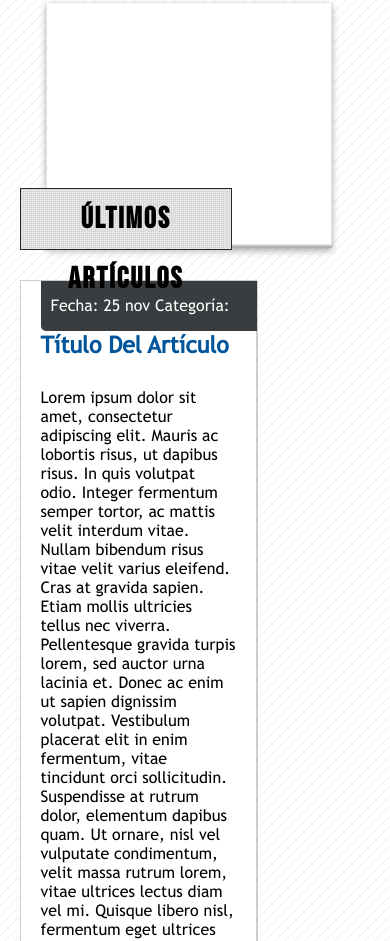
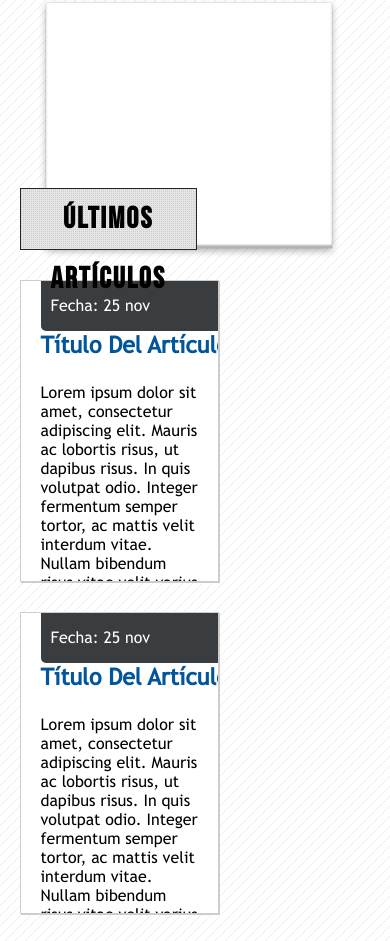
Before and after one commit to simpleandkleean/pagina-web-curso-CSS, a plain HTML site: page proyecto CSS 2/index.html in a window 390 px wide. Shown: the part 1584-2525 px from the top of the page. Drawn offline with Linux system fonts and the light colour scheme.

Commit message:
update css responsive

```diff
--- a/proyecto CSS 2/css/responsive.css
+++ b/proyecto CSS 2/css/responsive.css
@@ -45,16 +45,58 @@
 
 }
 
-@media(min-width: 1100px),(max-width: 1133px) {
+@media(min-width: 1100px), (max-width: 1133px) {
     #articles {
         width: 60%;
     }
 
-    .card .category{
+    .card .category {
         font-size: 17px;
-       }
+    }
 
-    .card .description{
-     font-size: 14px;
+    .card .description {
+        font-size: 14px;
     }
 }
+
+
+@media (min-width: 1030px),
+(max-width: 1080px) {
+
+    #articles {
+        width: 59%;
+    }
+
+    #articles .news {
+        scroll-behavior: initial;
+        overflow-y: scroll;
+        overflow-x: hidden;
+        height: 260px;
+    }
+
+    #articles .news p {
+        padding-top: 25px;
+    }
+
+
+}
+
+@media (min-width: 900px), (max-width: 970px) {
+
+    #articles {
+        width: 50%;
+    }
+
+    #articles .news{
+    width: 90%;
+    }
+
+
+    #footer h5{
+    font-size: 30px;
+    }
+
+    #footer .wrap>div {
+        width: 23%;
+    }
+}
```
